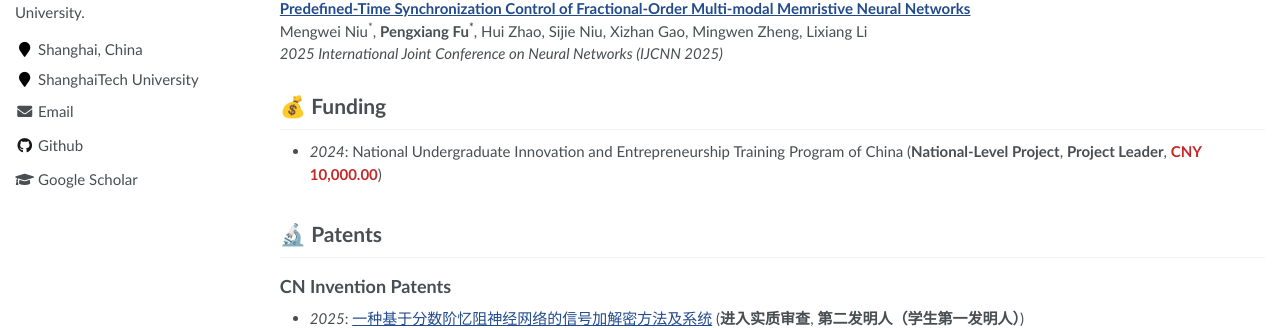
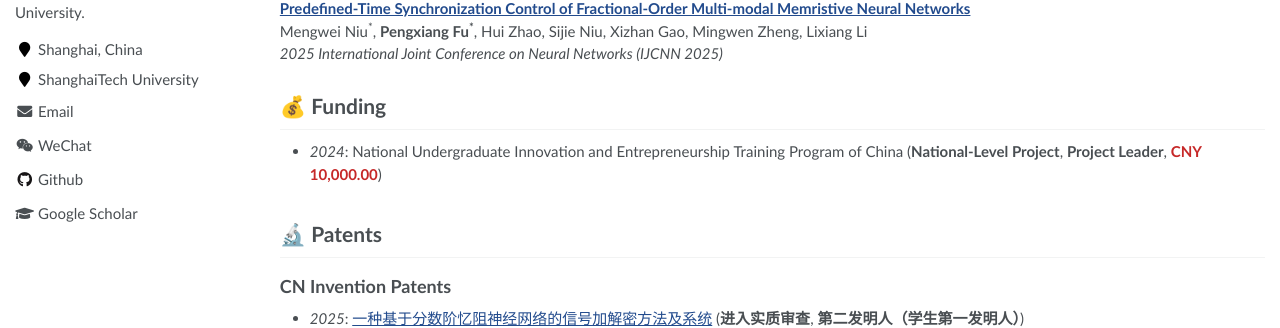
Before and after one commit to PengxiangFu2003/PengxiangFu2003.github.io, a Jekyll site: the page built from _pages/about.md, in a window 1280 px wide. Shown: the part 542-870 px from the top of the page. Built offline with Jekyll 4.4.1, drawn with Linux system fonts in a browser that asks for light colours.

Commit message:
Add WeChat contact icon and QR code

```diff
--- a/_config.yml
+++ b/_config.yml
@@ -29,6 +29,7 @@ author:
   pubmed           :
   googlescholar    : "https://scholar.google.com/citations?user=zAgzK74AAAAJ&hl=en"
   email            : "fupx2026@shanghaitech.edu.cn"
+  wechat           : "/images/wechat-qr.jpg"
   researchgate     :  # e.g., "https://www.researchgate.net/profile/yourprofile"
   uri              :
   bitbucket        :
--- a/_includes/author-profile.html
+++ b/_includes/author-profile.html
@@ -30,6 +30,9 @@
       {% endif %}
       {% if author.email %}
         <li><a href="mailto:{{ author.email }}"><i class="fas fa-fw fa-envelope" aria-hidden="true"></i> Email</a></li>
+      {% endif %}
+      {% if author.wechat %}
+        <li><a href="{{ author.wechat }}" target="_blank" rel="noopener noreferrer"><i class="fab fa-fw fa-weixin" aria-hidden="true"></i> WeChat</a></li>
       {% endif %}
       {% if author.keybase %}
         <li><a href="https://keybase.io/{{ author.keybase }}"><i class="fas fa-fw fa-key" aria-hidden="true"></i> Keybase</a></li>
@@ -126,6 +129,9 @@
       {% if author.email %}
         <a href="mailto:{{ author.email }}"><i class="fas fa-fw fa-envelope" aria-hidden="true"></i></a>
       {% endif %}
+      {% if author.wechat %}
+        <a href="{{ author.wechat }}" target="_blank" rel="noopener noreferrer" aria-label="WeChat"><i class="fab fa-fw fa-weixin" aria-hidden="true"></i></a>
+      {% endif %}
       {% if author.keybase %}
         <a href="https://keybase.io/{{ author.keybase }}"><i class="fas fa-fw fa-key" aria-hidden="true"></i></a>
       {% endif %}
```
Also changed, not shown: images/wechat-qr.jpg (added).
